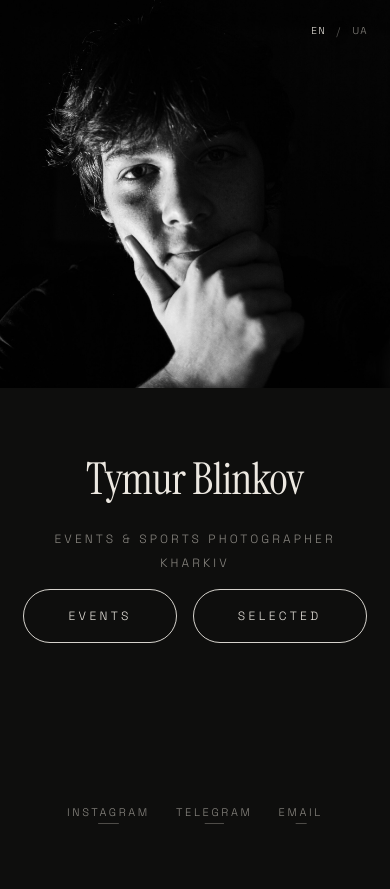
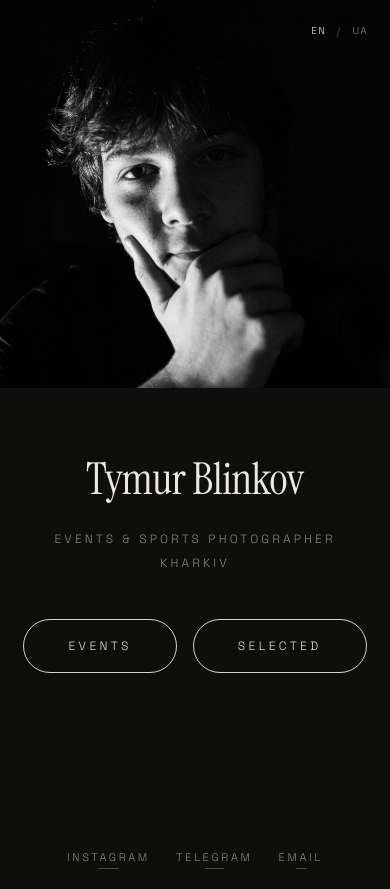
Before and after one commit to tymurblinkov/tymurblinkov.github.io, a plain HTML site: page index.html in a window 390 px wide. Before the commit the page ends 844 px from the top, so only its background shows below. Drawn offline with Linux system fonts and the light colour scheme.

Commit message:
Update index.html

```diff
--- a/index.html
+++ b/index.html
@@ -203,6 +203,10 @@ footer .contacts{gap:26px}
 @media(min-width:801px){#lb img{padding:24px 72px 44px!important}}
 .gallery{--gap:6px}
 @media(max-width:640px){.gallery{--gap:4px}}
+@media(max-width:800px){
+  .home-top{padding-bottom:30px}
+  .home-mid{margin-top:14px}
+}
 </style>
 </head>
 <body class="is-home">
```
